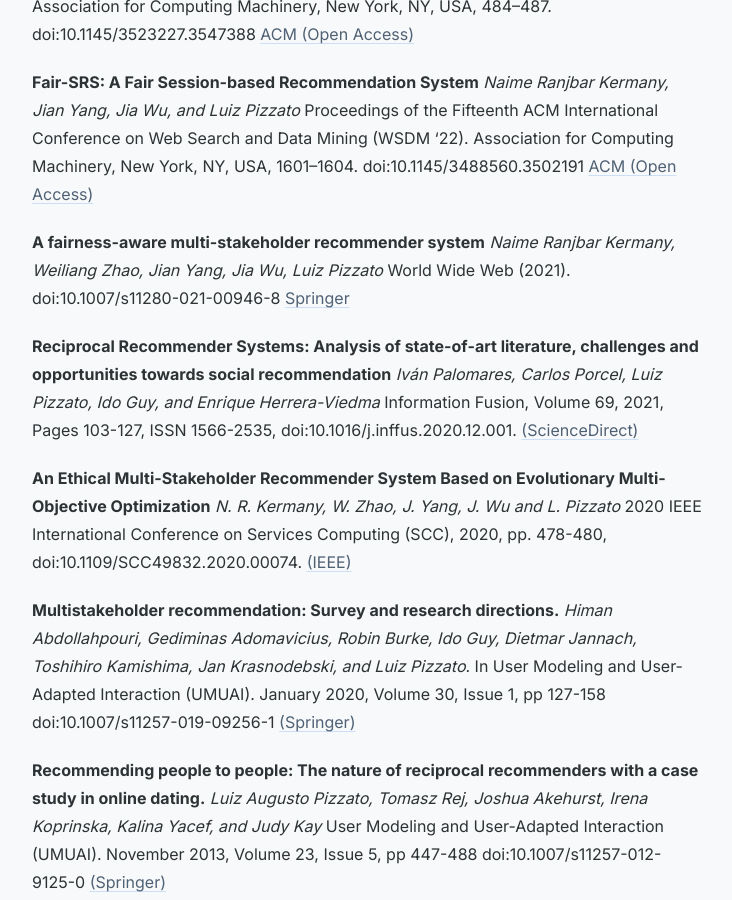
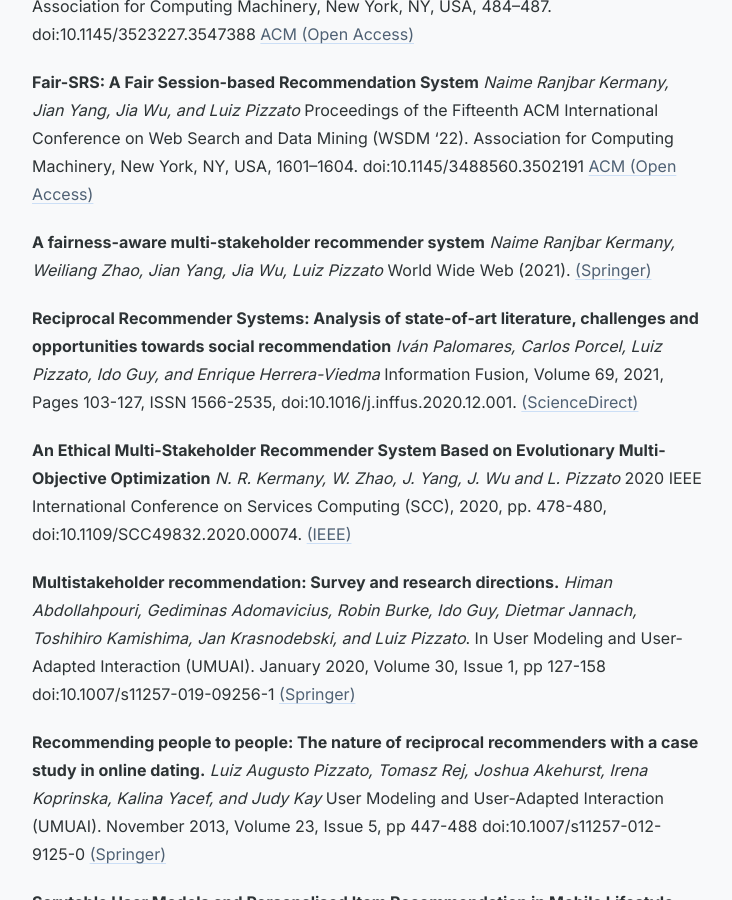
Before and after one commit to pizzato/pizzato.github.io, a Jekyll site: the page built from publications/index.markdown, in a window 1280 px wide and 900 px high, scrolled down 3324 px. Shown: the whole window, without its empty margins (272-1004 px from the left). Built offline with Jekyll 4.4.1, drawn with Linux system fonts in a browser that asks for light colours.

Commit message:
fix: format Springer link correctly for fairness-aware multi-stakeholder paper
Co-Authored-By: Claude Sonnet 4.5 <noreply@anthropic.com>

```diff
--- a/publications/index.markdown
+++ b/publications/index.markdown
@@ -147,7 +147,8 @@ doi:10.1145/3488560.3502191 [ACM (Open Access)](https://dl.acm.org/doi/10.1145/3
 
 **A fairness-aware multi-stakeholder recommender system**
 _Naime Ranjbar Kermany, Weiliang Zhao, Jian Yang, Jia Wu, Luiz Pizzato_
-World Wide Web (2021). doi:10.1007/s11280-021-00946-8 [Springer](https://link.springer.com/article/10.1007/s11280-021-00946-8)
+World Wide Web (2021).
+[(Springer)](https://link.springer.com/article/10.1007/s11280-021-00946-8)
 
 
 
```
